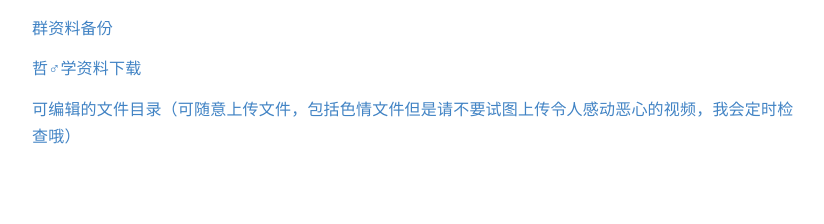
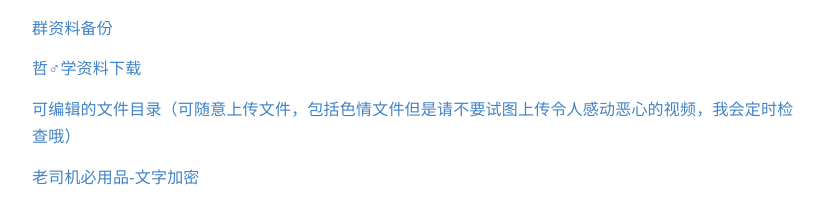
Before and after one commit to huajicloud/download, a plain HTML site: page index.html in a window 1280 px wide. Shown: the part 92-316 px from the top of the page, without its empty margins (223-1047 px from the left). Drawn offline with Linux system fonts and the light colour scheme.

Commit message:
Update index.html

```diff
--- a/index.html
+++ b/index.html
@@ -35,3 +35,4 @@
 <p><a href="https://jia666-my.sharepoint.com/:f:/g/personal/huajicloud_xkx_me/Em66hqK64y9Gi42EfPI9RHgBOlUS3rDi45p4obZHgO8ucA?e=zpUA3Q" target="_blank">群资料备份</a></p>
 <p><a href="https://jia666-my.sharepoint.com/:f:/g/personal/huajicloud_xkx_me/EvKgqDrwAH5Aptm7sv0EUpABbO5yvoeVQTI7zg9mCCM-ng?e=n0D9I5" target="_blank">哲♂学资料下载</a></p>
 <p><a href="https://jia666-my.sharepoint.com/:f:/g/personal/huajicloud_xkx_me/EuNXuXRpJfRNqkONzkZIBYoBobc2q4ywSu_peiGdQLuSbA?e=LkrT2X" target="_blank">可编辑的文件目录（可随意上传文件，包括色情文件但是请不要试图上传令人感动恶心的视频，我会定时检查哦）</a></p>
+<p><a href="https://huajicloud.github.io/laosiji" target="_blank">老司机必用品-文字加密</a></p>
```
